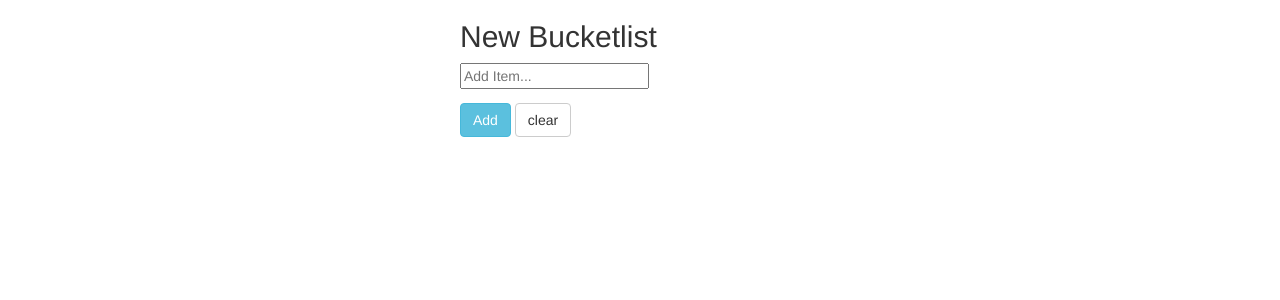
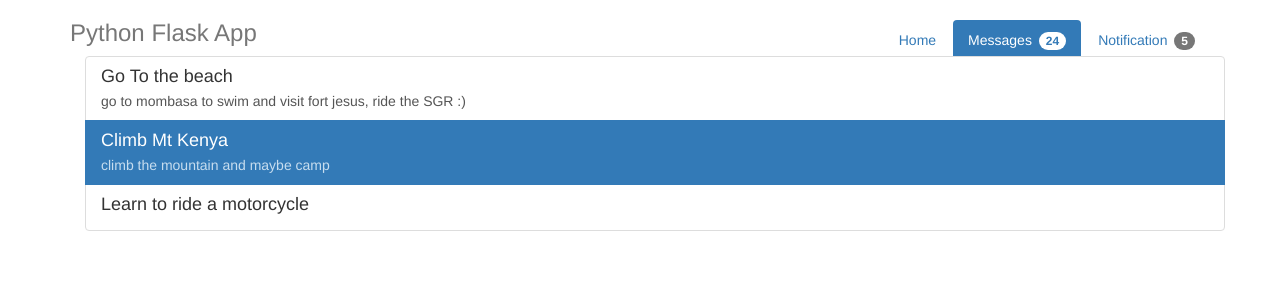
Before and after one commit to DavidNjoroge/Bucketlist-webapp, a Flask app: template templates/Main.html in a window 1280 px wide. Shown: the top 300 px of the page. Run offline with Flask 2, Linux system fonts and the light colour scheme; the template is opened without the code that fills it, so the values that code supplies are empty.

Commit message:
Update Main.html

```diff
--- a/templates/Main.html
+++ b/templates/Main.html
@@ -6,21 +6,35 @@
     <link href="../static/list.css" rel="stylesheet">
   </head>
   <body>
-<div class="container">
-	<div class="row">
-        <div class="col-md-4"></div>
-	    <div class="col-md-4">
-            <h2>New Bucketlist</h2>
-		    <form name="checkListForm">
-			    <input type="text" name="checkListItem" placeholder="Add Item..."/>
-		    </form>
-	    	 <button type="button" id="add" class="btn btn-info">Add</button>
-             <button type="button" id="clear" title="Clear checked items" class="btn btn-default">clear</button>
-		    <br/><br/>
-		    <div class="list"></div>
-        </div>
-        <div class="col-md-4"></div>
-	</div>
+        <div class="container">
+      <div class="header">
+        <nav>
+          <ul class="nav nav-pills pull-right">
+            <li role="presentation" ><a href="main">Home</a></li>
+            <li class="active"><a href="#">Messages <span class="badge">24</span></a></li>
+
+            <li><a href="#">Notification  <span class="badge">5</span></a></li>
+          </ul>
+        </nav>
+        <h3 class="text-muted">Python Flask App</h3>
+      </div>
+      <div class="container">
+ <div class="bs-example">
+    <div class="list-group">
+        <a href="#" class="list-group-item">
+            <h4 class="list-group-item-heading">Go To the beach</h4>
+            <p class="list-group-item-text">go to mombasa to swim and visit fort jesus, ride the SGR :)</p>
+        </a>
+        <a href="#" class="list-group-item active">
+            <h4 class="list-group-item-heading">Climb Mt Kenya</h4>
+            <p class="list-group-item-text">climb the mountain and maybe camp</p>
+        </a>
+        <a href="#" class="list-group-item">
+            <h4 class="list-group-item-heading">Learn to ride a motorcycle</h4>
+            <p class="list-group-item-text"></p>
+        </a>
+    </div>
+ </div>
 </div>
   </body>
 </html>
```
